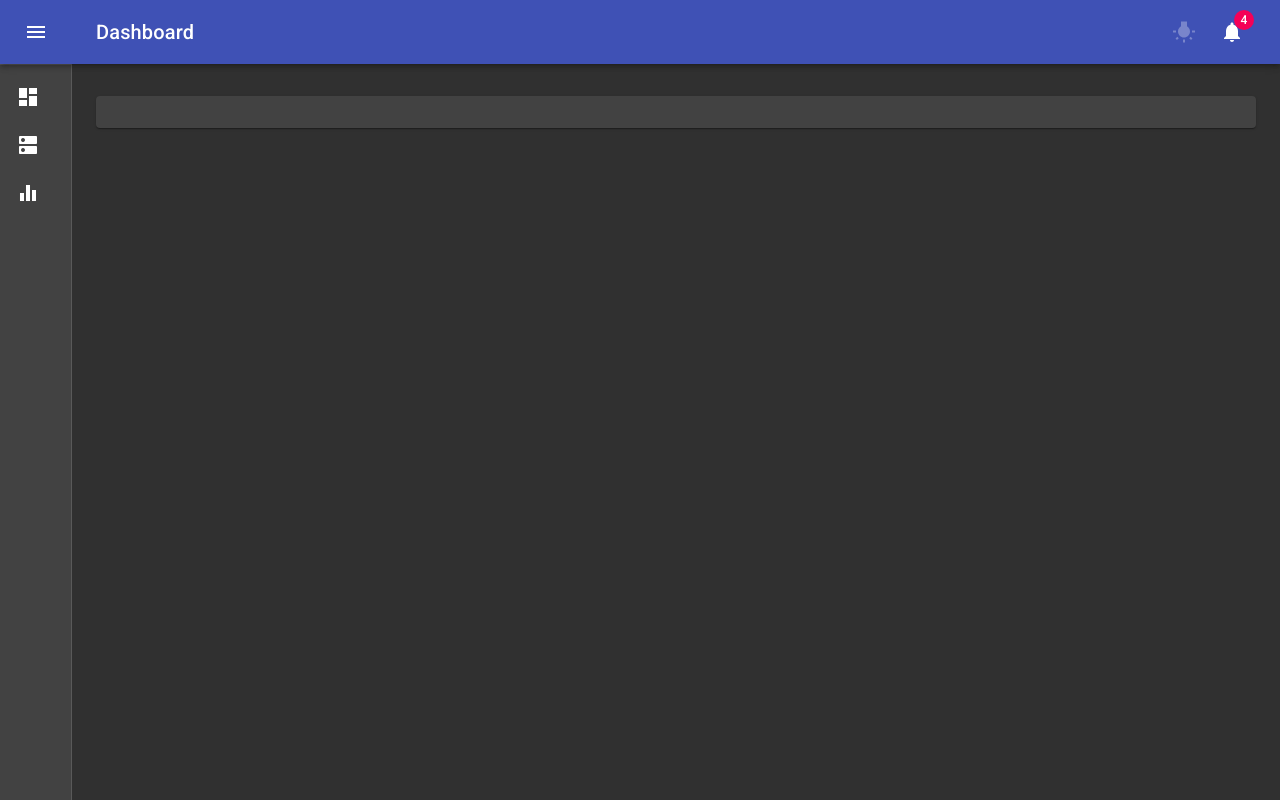
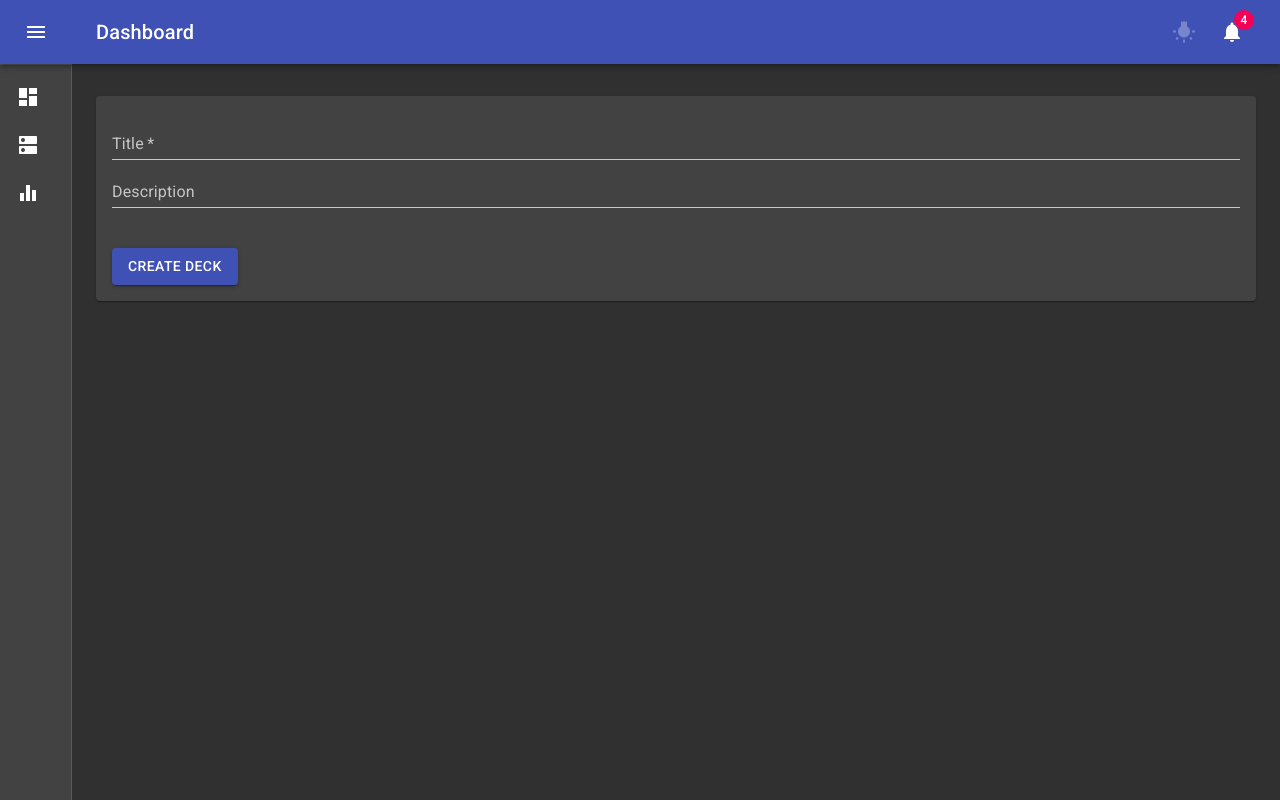
Before and after one commit to karpinski1994/karpinski1994.github.io, a React (Create React App) app in the folder client/: page /add in a window 1280 px wide. Built offline with nearby package versions, Linux system fonts and the light colour scheme.

Commit message:
Add Question and Deck forms

```diff
--- a/client/src/App.js
+++ b/client/src/App.js
@@ -7,6 +7,7 @@ import Decks from 'containers/Decks/Decks.tsx'
 import Stats from "containers/Stats/Stats";
 import Chart from "containers/Chart/Chart";
 import Deck from "containers/Deck/Deck";
+import { DeckForm } from "containers/DeckForm/DeckForm";
 const Wrapper = styled.div`
   height: 100vh;
   width: 100vw;
@@ -31,6 +32,7 @@ function App() {
     <Dashboard>
       <BrowserRouter>
         <Route path="/" exact component={()=> <div>dzik</div> } />
+        <Route path="/add" exact component={DeckForm} />
         <Route path="/decks" exact component={Decks} />
         <Route path="/decks/:id" exact component={Deck} />
         <Route path="/stats" exact component={Stats} />
--- /dev/null
+++ b/client/src/containers/DeckForm/DeckForm.tsx
@@ -0,0 +1,91 @@
+import React from "react";
+import { Formik } from "formik";
+import Grid from "@material-ui/core/Grid";
+import Typography from "@material-ui/core/Typography";
+import TextField from "@material-ui/core/TextField";
+import Button from "@material-ui/core/Button";
+import Box from "@material-ui/core/Box";
+import { connect } from "react-redux";
+import { createDeck } from "actions";
+// TODO: Extract logic above and make form reusable
+// TODO: Declare fields in an array and render them dynamically
+export function DeckForm(props) {
+  return (
+    <Formik
+      initialValues={{ title: "", description: "" }}
+      validate={(values) => {
+        const minLength = 3;
+        const errors = {};
+        // TODO: Add required validation - but not necessary if length
+        if (values.title.length < minLength) {
+          errors.title = `Title length must be longer than ${minLength}.`;
+        }
+
+        if (values.description.length < minLength) {
+          errors.description = `Description length must be longer than ${minLength}.`;
+        }
+        return errors;
+      }}
+      onSubmit={(values, { setSubmitting }) => {
+        props.createDeck(values);
+      }}
+    >
+      {({
+        values,
+        errors,
+        touched,
+        handleChange,
+        handleBlur,
+        handleSubmit,
+        isSubmitting,
+        /* and other goodies */
+      }) => (
+        <form onSubmit={handleSubmit}>
+          <Grid item xs={12}>
+            <TextField
+              required
+              error={!!errors.title?.length}
+              id="title"
+              type="text"
+              name="title"
+              onChange={handleChange}
+              onBlur={handleBlur}
+              value={values.title}
+              label="Title"
+              fullWidth
+              autoComplete="Insert your title"
+            />
+          </Grid>
+          {errors.title && touched.title && errors.title}
+          <TextField
+            error={!!errors.description?.length}
+            id="description"
+            type="text"
+            name="description"
+            onChange={handleChange}
+            onBlur={handleBlur}
+            value={values.description}
+            label="Description"
+            fullWidth
+            autoComplete="Insert your description"
+          />
+          {errors.description && touched.description && errors.description}
+          <Box mt={5}>
+            <Button
+              color="primary"
+              variant="contained"
+              type="submit"
+              disabled={isSubmitting}
+            >
+              Create Deck
+            </Button>
+          </Box>
+        </form>
+      )}
+    </Formik>
+  );
+}
+
+export default connect(null, {
+  createDeck,
+})(DeckForm);
--- a/client/src/containers/Decks/Decks.tsx
+++ b/client/src/containers/Decks/Decks.tsx
@@ -15,7 +15,7 @@ import DeleteIcon from "@material-ui/icons/Delete";
 import Grid from "@material-ui/core/Grid";
 import MoreVertIcon from "@material-ui/icons/MoreVert";
 import Typography from "@material-ui/core/Typography";
-import Link from "@material-ui/core/Link";
+import {Link} from "react-router-dom";
 import { makeStyles } from "@material-ui/core/styles";
 import Container from "@material-ui/core/Container";
 import indigo from "@material-ui/core/colors/indigo";
@@ -30,9 +30,7 @@ function Copyright() {
   return (
     <Typography variant="body2" color="textSecondary" align="center">
       {"Copyright © "}
-      <Link color="inherit" href="https://material-ui.com/">
         Your Website
-      </Link>{" "}
       {new Date().getFullYear()}
       {"."}
     </Typography>
@@ -169,7 +167,9 @@ function Decks(props) {
             console.log("redirect to adding");
           }}
         >
+          <Link to="/add">
           <AddBoxIcon /> Add deck
+          </Link>
         </Button>
       </Box>
       <Grid container alignItems="flex-end">
```
Also changed, not shown: client/src/containers/QuestionForm/QuestionForm.tsx (added, +78 -0 lines).
